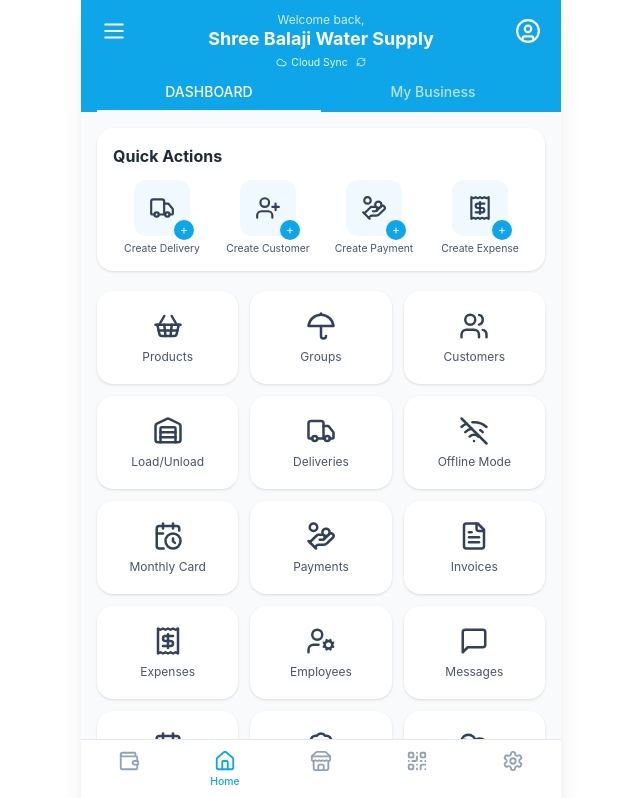
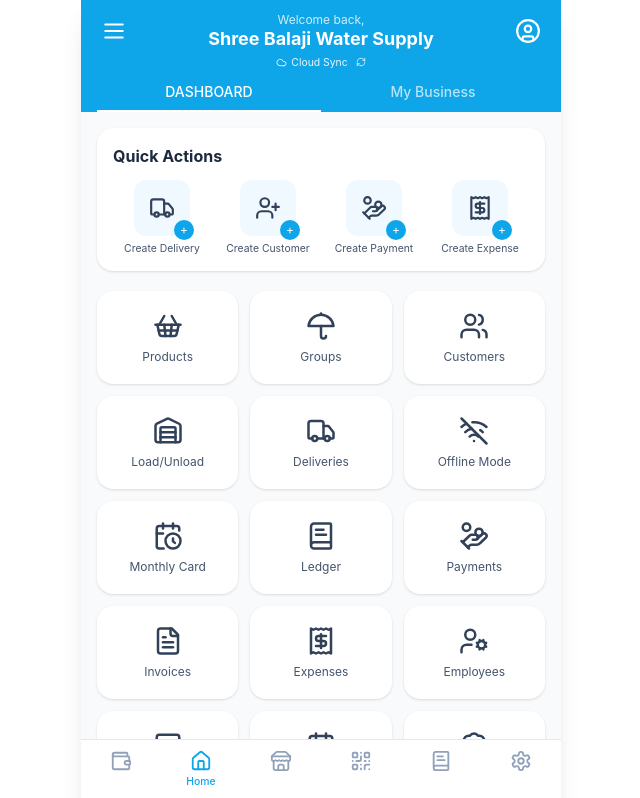
Before and after one commit to RANJEETPATEL14/water-bottle-app-original, a React (Vite) app: page / in a window 1280 px wide. Shown: the top 798 px of the page, without its empty margins (319-959 px from the left). Built offline with nearby package versions, Linux system fonts and the light colour scheme; no server answers.

Commit message:
new issue

```diff
--- a/src/App.tsx
+++ b/src/App.tsx
@@ -15,6 +15,7 @@
 import { PaymentScreen } from "./components/PaymentScreen";
 import { PaymentsScreen } from "./components/PaymentsScreen";
 import { MonthlyScreen } from "./components/MonthlyScreen";
+import { LedgerScreen } from "./components/LedgerScreen";
 import { InventoryScreen } from "./components/InventoryScreen";
 import { ExpensesScreen } from "./components/ExpensesScreen";
 import { AgencyScreen } from "./components/AgencyScreen";
@@ -70,6 +71,8 @@
       return <PaymentsScreen />;
     case "monthly":
       return <MonthlyScreen customerId={route.customerId} />;
+    case "ledger":
+      return <LedgerScreen customerId={route.customerId} />;
     case "inventory":
       return <InventoryScreen />;
     case "expenses":
--- a/src/components/BottomNav.tsx
+++ b/src/components/BottomNav.tsx
@@ -1,4 +1,4 @@
-import { Wallet, Home, Store, QrCode, Settings } from "lucide-react";
+import { Wallet, Home, Store, QrCode, Settings, BookText } from "lucide-react";
 import { useApp, type Route } from "../context";
 
 const items: { icon: typeof Home; label: string; route: Route }[] = [
@@ -6,6 +6,7 @@
   { icon: Home, label: "Home", route: { name: "home" } },
   { icon: Store, label: "Products", route: { name: "products" } },
   { icon: QrCode, label: "Scan", route: { name: "deliveryBrowse" } },
+  { icon: BookText, label: "Ledger", route: { name: "ledger" } },
   { icon: Settings, label: "Agency", route: { name: "agency" } },
 ];
 
@@ -25,8 +26,8 @@
             }`}
           >
             <Icon size={22} />
-            {it.route.name === "home" && (
-              <span className="text-[0.65rem] font-medium">Home</span>
+            {(active || it.route.name === "home") && (
+              <span className="text-[0.65rem] font-medium">{it.label}</span>
             )}
           </button>
         );
--- a/src/components/HomeScreen.tsx
+++ b/src/components/HomeScreen.tsx
@@ -24,6 +24,7 @@
   RefreshCw,
   Cloud,
   Smartphone,
+  BookText,
 } from "lucide-react";
 import { useApp, type Route } from "../context";
 import { SideDrawer } from "./SideDrawer";
@@ -50,6 +51,7 @@
   { icon: Truck, label: "Deliveries", route: { name: "deliveryBrowse" } },
   { icon: WifiOff, label: "Offline Mode", route: { name: "simple", key: "offline" } },
   { icon: CalendarClock, label: "Monthly Card", route: { name: "monthly" } },
+  { icon: BookText, label: "Ledger", route: { name: "ledger" } },
   { icon: HandCoins, label: "Payments", route: { name: "payments" } },
   { icon: FileText, label: "Invoices", route: { name: "invoices" } },
   { icon: Receipt, label: "Expenses", route: { name: "expenses" } },
--- /dev/null
+++ b/src/components/LedgerScreen.tsx
@@ -0,0 +1,193 @@
+import { useMemo, useState } from "react";
+import { FileDown } from "lucide-react";
+import jsPDF from "jspdf";
+import { useApp } from "../context";
+import { findUser, getDeliveriesByUser, getPaymentsByUser, money } from "../store";
+import type { Delivery } from "../types";
+import { ScreenHeader, EmptyState } from "./ui";
+import { CustomerPicker } from "./CustomerPicker";
+
+interface LedgerRow {
+  key: string;
+  label: string;
+  items: number;
+  debit: number;
+  credit: number;
+  balance: number;
+}
+
+function jarsOf(d: Delivery): number {
+  if (d.items && d.items.length) return d.items.reduce((s, i) => s + Number(i.delivered || 0), 0);
+  return Number(d.bottles) || 0;
+}
+function chargeOf(d: Delivery): number {
+  return Number(d.amount || Number(d.bottles) * Number(d.price));
+}
+
+export function LedgerScreen({ customerId }: { customerId?: string }) {
+  const { customers, deliveries, payments, agency, showToast } = useApp();
+  const [selectedId, setSelectedId] = useState<string | undefined>(customerId);
+  const [picker, setPicker] = useState(false);
+
+  const customer = selectedId ? findUser(customers, selectedId) : undefined;
+
+  const rows = useMemo<LedgerRow[]>(() => {
+    if (!customer) return [];
+    const dels = getDeliveriesByUser(deliveries, customer.id);
+    const pays = getPaymentsByUser(payments, customer.id);
+
+    // Aggregate deliveries (debit) and payments (credit) per calendar month.
+    const map = new Map<string, { year: number; month: number; items: number; debit: number; credit: number }>();
+    const bucket = (year: number, month: number) => {
+      const k = `${year}-${month}`;
+      if (!map.has(k)) map.set(k, { year, month, items: 0, debit: 0, credit: 0 });
+      return map.get(k)!;
+    };
+    for (const d of dels) {
+      const dt = new Date(d.date);
+      const b = bucket(dt.getFullYear(), dt.getMonth());
+      b.items += jarsOf(d);
+      b.debit += chargeOf(d);
+    }
+    for (const p of pays) {
+      const dt = new Date(p.date);
+      bucket(dt.getFullYear(), dt.getMonth()).credit += Number(p.amount || 0);
+    }
+
+    // Oldest → newest so the running balance accumulates correctly.
+    const sorted = [...map.values()].sort((a, b) =>
+      a.year !== b.year ? a.year - b.year : a.month - b.month,
+    );
+    let running = 0;
+    const out: LedgerRow[] = sorted.map((r) => {
+      running += r.debit - r.credit;
+      const lastDay = new Date(r.year, r.month + 1, 0);
+      const label = `${lastDay.getDate()}, ${lastDay.toLocaleDateString("en-US", { month: "short" })} ${r.year}`;
+      return { key: `${r.year}-${r.month}`, label, items: r.items, debit: r.debit, credit: r.credit, balance: running };
+    });
+    // Newest first for display.
+    return out.reverse();
+  }, [customer, deliveries, payments]);
+
+  const totalInvoice = rows.reduce((s, r) => s + r.debit, 0);
+  const totalPaid = rows.reduce((s, r) => s + r.credit, 0);
+  const totalDue = totalInvoice - totalPaid;
+
+  function exportPdf() {
+    if (!customer) return;
+    const doc = new jsPDF();
+    doc.setFontSize(16);
+    doc.text(agency.name, 14, 18);
+    doc.setFontSize(11);
+    doc.text("Ledger View", 14, 26);
+    doc.text(`Customer: ${customer.name}`, 14, 34);
+    doc.text(`Mobile: ${customer.phone}`, 14, 40);
+
+    doc.text(`Total Invoice Amount (A): ${totalInvoice.toFixed(1)}`, 14, 50);
+    doc.text(`Total Paid Amount (B): ${totalPaid.toFixed(1)}`, 14, 56);
+    doc.text(`Total Due Amount (A - B): ${totalDue.toFixed(1)}`, 14, 62);
+
+    let y = 74;
+    doc.text("Date", 14, y);
+    doc.text("Items", 70, y);
+    doc.text("Debit", 100, y);
+    doc.text("Credit", 135, y);
+    doc.text("Balance", 170, y);
+    y += 3;
+    doc.line(14, y, 196, y);
+    y += 7;
+    rows.forEach((r) => {
+      if (y > 280) {
+        doc.addPage();
+        y = 20;
+      }
+      doc.text(r.label, 14, y);
+      doc.text(String(r.items), 70, y);
+      doc.text(r.debit.toFixed(1), 100, y);
+      doc.text(r.credit > 0 ? r.credit.toFixed(1) : "-", 135, y);
+      doc.text(r.balance.toFixed(1), 170, y);
+      y += 7;
+    });
+
+    doc.save(`${customer.name}-Ledger.pdf`);
+    showToast("PDF downloaded", "success");
+  }
+
+  return (
+    <div className="pb-8">
+      <ScreenHeader
+        title="Ledger View"
+        right={
+          customer ? (
+            <button onClick={exportPdf} className="p-2 flex items-center gap-1 text-white">
+              <FileDown size={20} />
+              <span className="text-xs font-semibold">PDF</span>
+            </button>
+          ) : undefined
+        }
+      />
+
+      <div className="p-4 space-y-4">
+        <button onClick={() => setPicker(true)} className="w-full text-left bg-white rounded-2xl p-4 shadow-sm">
+          <p className="text-xs text-sky-500 font-medium">Customer Name *</p>
+          <h3 className="font-semibold text-slate-800">{customer ? customer.name : "Select customer"}</h3>
+        </button>
+
+        {!customer ? (
+          <EmptyState message="Select a customer to view their ledger." />
+        ) : (
+          <>
+            {/* Summary cards */}
+            <div className="rounded-xl bg-slate-100 px-4 py-3 flex items-center justify-between">
+              <div>
+                <p className="font-semibold text-slate-800">Total Invoice Amount (A)</p>
+                <p className="text-xs text-slate-500">Includes discount and extra charges</p>
+              </div>
+              <span className="font-bold text-red-500">{totalInvoice.toFixed(1)}</span>
+            </div>
+            <div className="rounded-xl bg-emerald-100 px-4 py-3 flex items-center justify-between">
+              <p className="font-semibold text-slate-800">Total Paid Amount (B)</p>
+              <span className="font-bold text-emerald-600">{totalPaid.toFixed(1)}</span>
+            </div>
+            <div className="rounded-xl bg-red-100 px-4 py-3 flex items-center justify-between">
+              <p className="font-semibold text-slate-800">Total Due Amount (A - B)</p>
+              <span className="font-bold text-red-500">{totalDue.toFixed(1)}</span>
+            </div>
+
+            {/* Table header */}
+            <div className="bg-sky-500 text-white grid grid-cols-[1.3fr_0.7fr_1fr_1fr_1fr] text-xs font-medium rounded-xl overflow-hidden">
+              <span className="px-3 py-3">Date</span>
+              <span className="px-1 py-3 text-center">No. of item</span>
+              <span className="px-1 py-3 text-center">Debit (Invoice)</span>
+              <span className="px-1 py-3 text-center">Credit (Payment)</span>
+              <span className="px-1 py-3 text-center">Balance</span>
+            </div>
+
+            {rows.length === 0 ? (
+              <EmptyState message="No transactions for this customer yet." />
+            ) : (
+              <div className="space-y-3">
+                {rows.map((r) => (
+                  <div
+                    key={r.key}
+                    className="bg-white rounded-xl shadow-sm grid grid-cols-[1.3fr_0.7fr_1fr_1fr_1fr] items-center text-sm"
+                  >
+                    <span className="px-3 py-4 text-slate-800">{r.label}</span>
+                    <span className="px-1 py-4 text-center text-slate-700">{r.items}</span>
+                    <span className="px-1 py-4 text-center text-red-500">{money(r.debit)}</span>
+                    <span className="px-1 py-4 text-center text-emerald-600">
+                      {r.credit > 0 ? money(r.credit) : "-"}
+                    </span>
+                    <span className="px-1 py-4 text-center text-red-500 font-medium">{money(r.balance)}</span>
+                  </div>
+                ))}
+              </div>
+            )}
+          </>
+        )}
+      </div>
+
+      <CustomerPicker open={picker} onClose={() => setPicker(false)} onPick={setSelectedId} />
+    </div>
+  );
+}
--- a/src/components/MonthlyScreen.tsx
+++ b/src/components/MonthlyScreen.tsx
@@ -78,7 +78,28 @@
       setDate(delivery.date);
       setShift(delivery.shift);
       const preset: Record<string, DeliveryItem> = {};
-      for (const it of delivery.items ?? []) preset[it.productId] = { ...it };
+      const items = delivery.items ?? [];
+      items.forEach((it, i) => {
+        // Stored item ids may differ in type or have drifted from the current
+        // product list, so match as strings and fall back to position.
+        const match = products.find((p) => String(p.id) === String(it.productId));
+        const target = match ?? products[i] ?? products[0];
+        if (!target) return;
+        const cur = preset[target.id] ?? { productId: target.id, delivered: 0, received: 0 };
+        preset[target.id] = {
+          productId: target.id,
+          delivered: cur.delivered + Number(it.delivered || 0),
+          received: cur.received + Number(it.received || 0),
+        };
+      });
+      // Legacy rows stored only a bottle count with no per-product items.
+      if (items.length === 0 && Number(delivery.bottles) > 0 && products[0]) {
+        preset[products[0].id] = {
+          productId: products[0].id,
+          delivered: Number(delivery.bottles),
+          received: 0,
+        };
+      }
       setRows(preset);
     } else {
       setDate(initialDate);
--- a/src/context.tsx
+++ b/src/context.tsx
@@ -40,6 +40,7 @@
   | { name: "openingDelivery"; customerId?: string }
   | { name: "deliveries" }
   | { name: "monthly"; customerId?: string }
+  | { name: "ledger"; customerId?: string }
   | { name: "inventory" }
   | { name: "expenses" }
   | { name: "invoices" }
@@ -141,6 +142,7 @@
       else if (h === "events") initial.push({ name: "events" });
       else if (h === "customerForm") initial.push({ name: "customerForm" });
       else if (h === "monthly") initial.push({ name: "monthly" });
+      else if (h === "ledger") initial.push({ name: "ledger" });
       return initial;
     })(),
   );
--- a/src/store.ts
+++ b/src/store.ts
@@ -97,7 +97,12 @@
 }
 
 export function formatDate(date: Date): string {
-  return date.toISOString().split("T")[0]!;
+  // Use local date parts (not toISOString, which is UTC) so a day picked in a
+  // positive-offset timezone like IST isn't shifted back to the previous day.
+  const y = date.getFullYear();
+  const m = String(date.getMonth() + 1).padStart(2, "0");
+  const d = String(date.getDate()).padStart(2, "0");
+  return `${y}-${m}-${d}`;
 }
 
 export function formatDisplayDate(dateStr: string): string {
```
Also changed, not shown: 1 other file (tests, documents, lock files or other folders).
